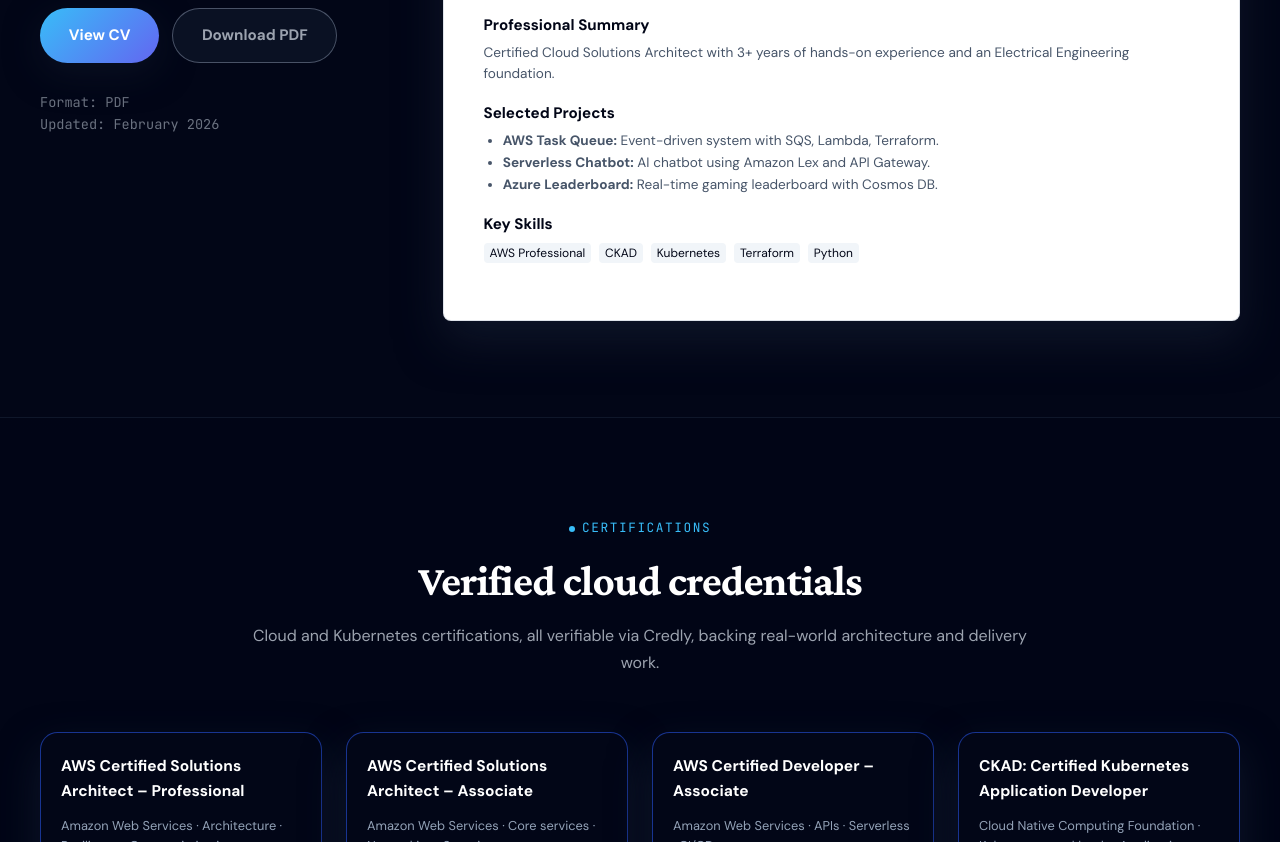
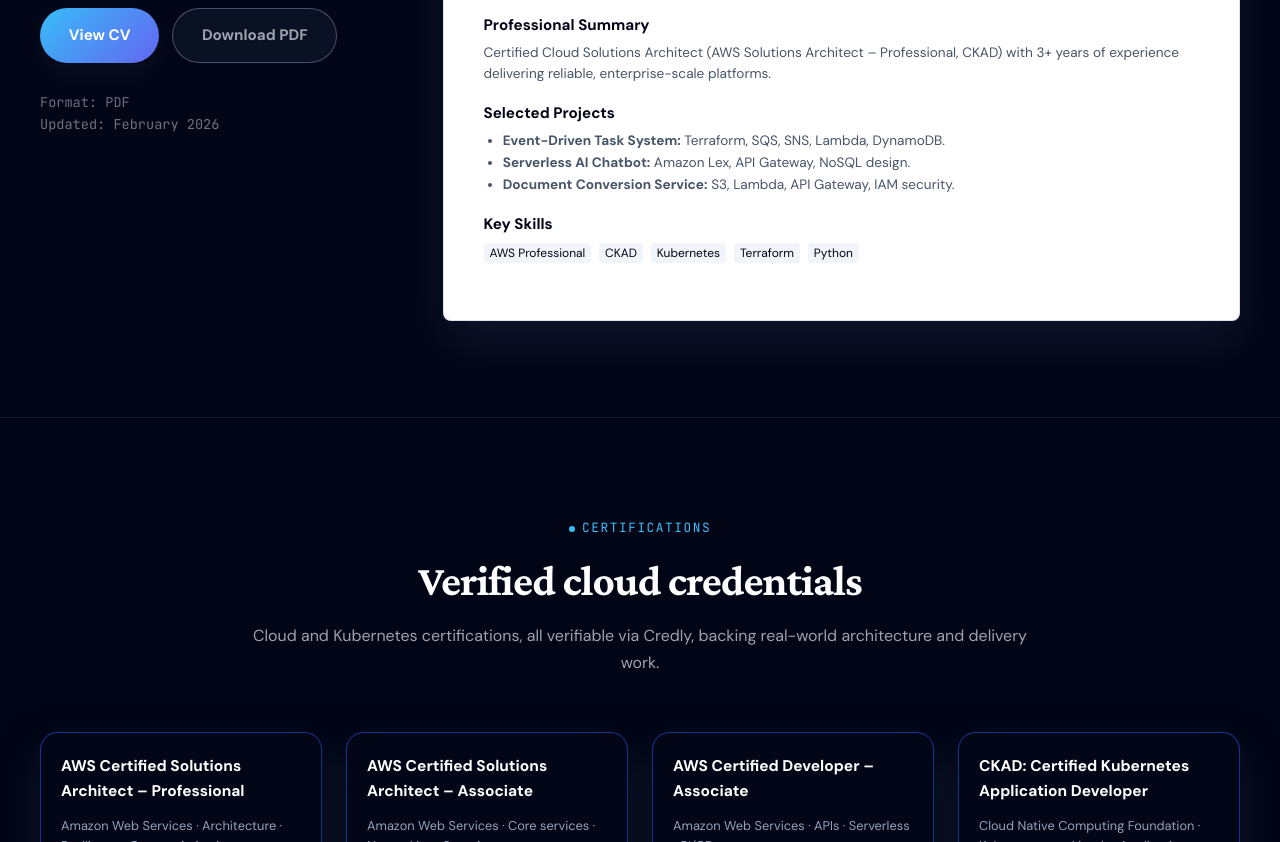
Before and after one commit to omer-taha-ahmed/portfolio, a plain HTML site: page index.html in a window 1280 px wide. Shown: the part 1934-2776 px from the top of the page. Drawn offline with nearby package versions, Linux system fonts and the light colour scheme.

Commit message:
Update portfolio preview card to match new CV content

```diff
--- a/index.html
+++ b/index.html
@@ -1233,15 +1233,16 @@
           </div>
           <div class="cv-card-section">
             <h5>Professional Summary</h5>
-            <p style="font-size:0.85rem; color:#475569; margin-bottom:0.5rem;">Certified Cloud Solutions Architect with
-              3+ years of hands-on experience and an Electrical Engineering foundation.</p>
+            <p style="font-size:0.85rem; color:#475569; margin-bottom:0.5rem;">Certified Cloud Solutions Architect (AWS
+              Solutions Architect &#8211; Professional, CKAD) with 3+ years of experience delivering reliable,
+              enterprise-scale platforms.</p>
           </div>
           <div class="cv-card-section">
             <h5>Selected Projects</h5>
             <ul style="font-size:0.85rem;">
-              <li><strong>AWS Task Queue:</strong> Event-driven system with SQS, Lambda, Terraform.</li>
-              <li><strong>Serverless Chatbot:</strong> AI chatbot using Amazon Lex and API Gateway.</li>
-              <li><strong>Azure Leaderboard:</strong> Real-time gaming leaderboard with Cosmos DB.</li>
+              <li><strong>Event-Driven Task System:</strong> Terraform, SQS, SNS, Lambda, DynamoDB.</li>
+              <li><strong>Serverless AI Chatbot:</strong> Amazon Lex, API Gateway, NoSQL design.</li>
+              <li><strong>Document Conversion Service:</strong> S3, Lambda, API Gateway, IAM security.</li>
             </ul>
           </div>
           <div class="cv-card-section">
```
